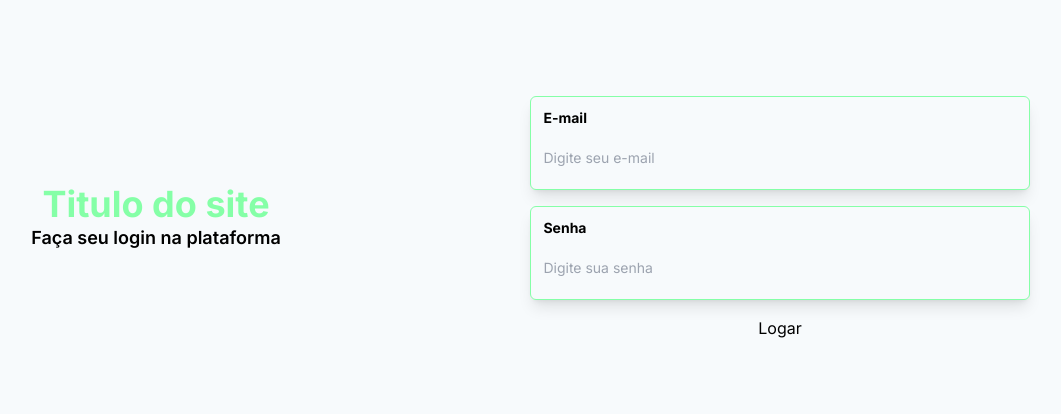
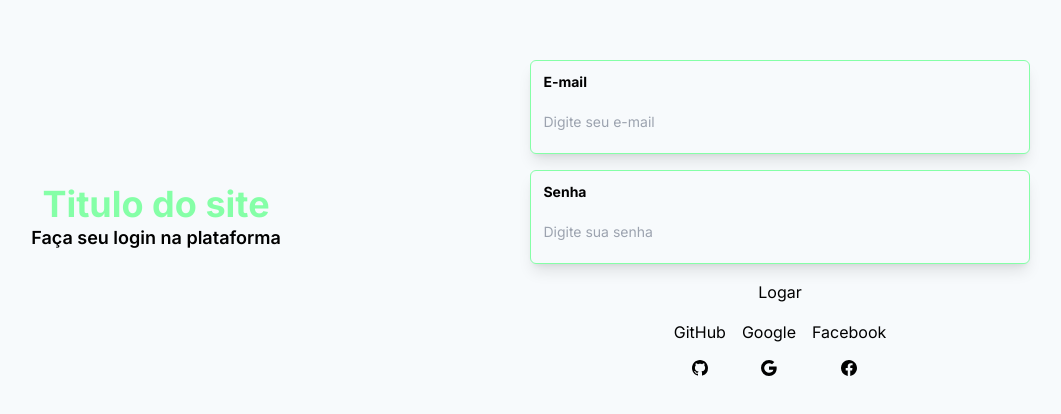
Before and after one commit to matheus98rocha/devsync, a Next.js app: page / in a window 1280 px wide. Shown: the part 182-596 px from the top of the page, without its empty margins (172-1233 px from the left). Built offline with nearby package versions, Linux system fonts and the light colour scheme.

Commit message:
feat - media icons

```diff
--- /dev/null
+++ b/src/app/components/social-media-icons/social-media-icons.components.tsx
@@ -0,0 +1,25 @@
+import React from 'react'
+import * as BS from 'react-icons/bs'
+
+function SocialMediaIcons() {
+  return (
+    <div className="flex items-center justify-center gap-4">
+      <div className="flex items-center justify-center gap-4 flex-col">
+        <label>GitHub</label>
+        <BS.BsGithub />
+      </div>
+
+      <div className="flex items-center justify-center gap-4 flex-col">
+        <label>Google</label>
+        <BS.BsGoogle />
+      </div>
+
+      <div className="flex items-center justify-center gap-4 flex-col">
+        <label>Facebook</label>
+        <BS.BsFacebook />
+      </div>
+    </div>
+  )
+}
+
+export default SocialMediaIcons
--- a/src/app/page.tsx
+++ b/src/app/page.tsx
@@ -2,6 +2,7 @@
 
 import PrimaryInput from './components/input/primary-input.component'
 import React from 'react'
+import SocialMediaIcons from './components/social-media-icons/social-media-icons.components'
 
 export default function Home() {
   const [email, setEmail] = React.useState('')
@@ -30,6 +31,7 @@ export default function Home() {
             handleChangeInput={(event) => setPassword(event.target.value)}
           />
           <button>Logar</button>
+          <SocialMediaIcons />
         </div>
       </div>
     </div>
```
